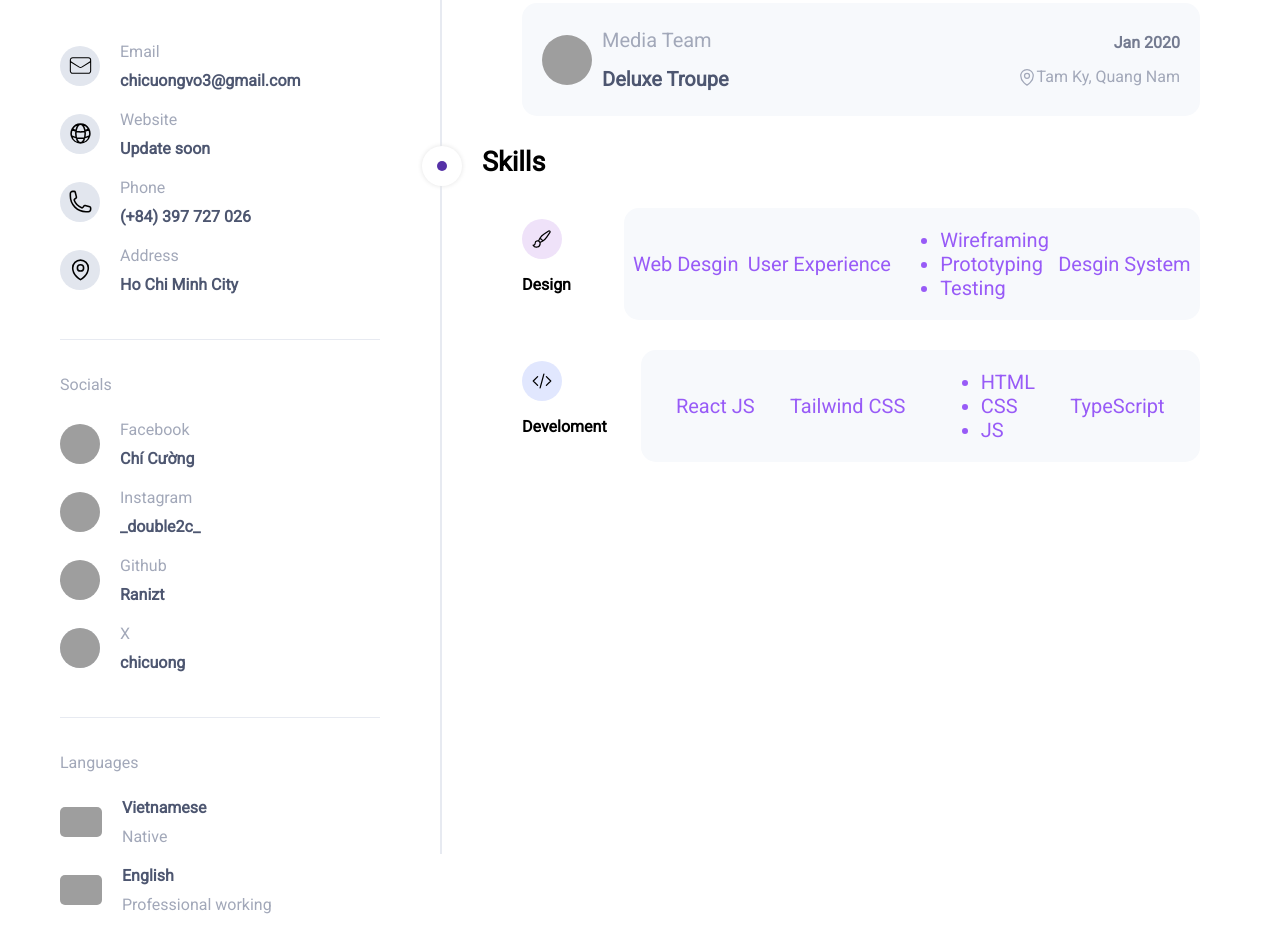
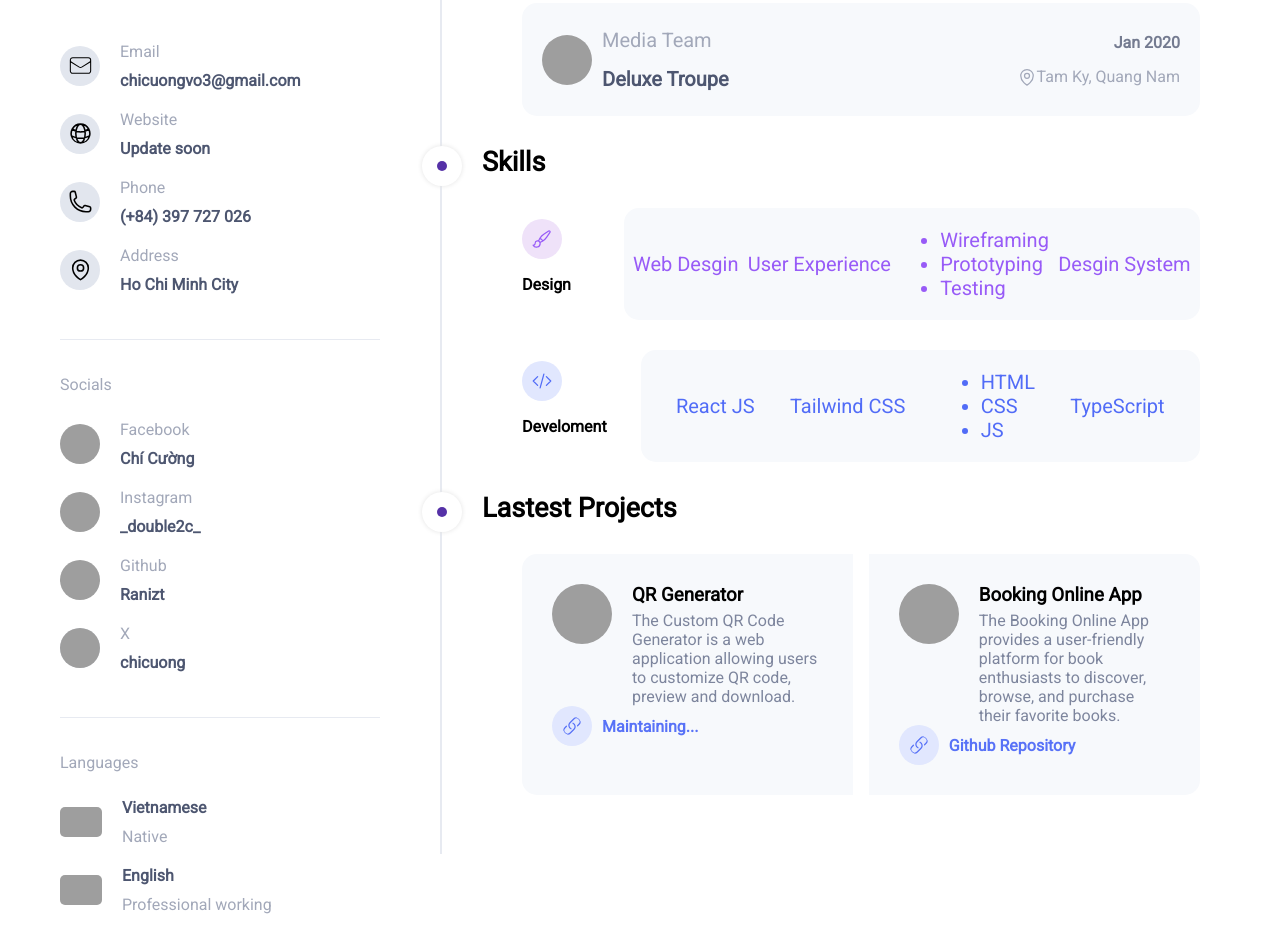
Before and after one commit to Ranizt/cv-online, a plain HTML site: page index.html in a window 1280 px wide. Shown: the part 435-1369 px from the top of the page. Drawn offline with Linux system fonts and the light colour scheme; grey boxes are pictures that could not be loaded.

Commit message:
Add Lastest Projects section

```diff
--- a/index.css
+++ b/index.css
@@ -248,10 +248,12 @@ section .content {
 
 .design {
   background-color: #efe2f9;
+  color: #985bf7;
 }
 
 .dev {
   background-color: #e1e7fe;
+  color: #516cf7;
 }
 
 .skill-topic {
@@ -268,7 +270,6 @@ section .content {
 }
 
 .skill-detail {
-  color: #985bf7;
   font-size: 20px;
 }
 
@@ -288,3 +289,69 @@ section .content {
   justify-content: space-evenly;
   border-radius: 15px;
 }
+
+.project-container {
+  width: 40%;
+  padding: 30px;
+  background-color: #f7f9fc;
+}
+
+.project-img {
+  width: 60px;
+  height: 60px;
+  border-radius: 50%;
+}
+
+.project-content {
+  display: flex;
+  flex-direction: row;
+  align-items: flex-start;
+}
+
+.project-name {
+  margin: 0 0 5px 20px;
+}
+
+.project-disc {
+  margin: 5px 0 0 20px;
+  color: #7d859d;
+}
+
+.project-link-container {
+  display: flex;
+  flex-direction: row;
+  align-items: center;
+}
+
+.project-link-container svg {
+  width: 20px;
+  height: 20px;
+  color: #5872f7;
+  padding: 10px;
+  background-color: #e1e7fe;
+  border-radius: 50%;
+}
+
+.project-link-container a {
+  color: #5872f7;
+  font-weight: bolder;
+  text-decoration: none;
+  cursor: pointer;
+  margin-left: 10px;
+}
+
+.projects-box {
+  display: flex;
+  flex-direction: row;
+  justify-content: space-between;
+}
+
+.project-container:first-child {
+  border-top-left-radius: 15px;
+  border-bottom-left-radius: 15px;
+}
+
+.project-container:last-child {
+  border-top-right-radius: 15px;
+  border-bottom-right-radius: 15px;
+}
--- a/index.html
+++ b/index.html
@@ -322,7 +322,7 @@
               </div>
               <p>Design</p>
             </div>
-            <div class="skill-detail-container">
+            <div class="skill-detail-container design">
               <div class="skill-detail">Web Desgin</div>
               <div class="skill-detail">User Experience</div>
               <div class="skill-detail">
@@ -355,7 +355,7 @@
               </div>
               <p>Develoment</p>
             </div>
-            <div class="skill-detail-container">
+            <div class="skill-detail-container dev">
               <div class="skill-detail">React JS</div>
               <div class="skill-detail">Tailwind CSS</div>
               <div class="skill-detail">
@@ -369,6 +369,90 @@
             </div>
           </div>
         </section>
+        <section class="section-container">
+          <div class="circle">
+            <div class="circle-center"></div>
+          </div>
+          <header>Lastest Projects</header>
+          <div class="content project">
+            <div class="projects-box">
+              <div class="project-container">
+                <article>
+                  <div class="project-content">
+                    <img
+                      class="project-img"
+                      src="https://e7.pngegg.com/pngimages/499/512/png-clipart-qr-code-barcode-computer-icons-qr-codewebsite-text-logo.png"
+                    />
+                    <div>
+                      <h3 class="project-name">QR Generator</h3>
+                      <p class="project-disc">
+                        The Custom QR Code Generator is a web application
+                        allowing users to customize QR code, preview and
+                        download.
+                      </p>
+                    </div>
+                  </div>
+                  <div class="project-link-container">
+                    <svg
+                      xmlns="http://www.w3.org/2000/svg"
+                      fill="none"
+                      viewBox="0 0 24 24"
+                      stroke-width="1.5"
+                      stroke="currentColor"
+                      class="w-6 h-6"
+                    >
+                      <path
+                        stroke-linecap="round"
+                        stroke-linejoin="round"
+                        d="M13.19 8.688a4.5 4.5 0 0 1 1.242 7.244l-4.5 4.5a4.5 4.5 0 0 1-6.364-6.364l1.757-1.757m13.35-.622 1.757-1.757a4.5 4.5 0 0 0-6.364-6.364l-4.5 4.5a4.5 4.5 0 0 0 1.242 7.244"
+                      />
+                    </svg>
+                    <a>Maintaining...</a>
+                  </div>
+                </article>
+              </div>
+              <div class="project-container">
+                <article>
+                  <div class="project-content">
+                    <img
+                      class="project-img"
+                      src="https://i.pinimg.com/originals/dd/64/da/dd64da585bc57cb05e5fd4d8ce873f57.png"
+                    />
+                    <div>
+                      <h3 class="project-name">Booking Online App</h3>
+                      <p class="project-disc">
+                        The Booking Online App provides a user-friendly platform
+                        for book enthusiasts to discover, browse, and purchase
+                        their favorite books.
+                      </p>
+                    </div>
+                  </div>
+                  <div class="project-link-container">
+                    <svg
+                      xmlns="http://www.w3.org/2000/svg"
+                      fill="none"
+                      viewBox="0 0 24 24"
+                      stroke-width="1.5"
+                      stroke="currentColor"
+                      class="w-6 h-6"
+                    >
+                      <path
+                        stroke-linecap="round"
+                        stroke-linejoin="round"
+                        d="M13.19 8.688a4.5 4.5 0 0 1 1.242 7.244l-4.5 4.5a4.5 4.5 0 0 1-6.364-6.364l1.757-1.757m13.35-.622 1.757-1.757a4.5 4.5 0 0 0-6.364-6.364l-4.5 4.5a4.5 4.5 0 0 0 1.242 7.244"
+                      />
+                    </svg>
+                    <a
+                      href="https://github.com/maikusobu/FrontEnd-BookOnline"
+                      target="_blank"
+                      >Github Repository</a
+                    >
+                  </div>
+                </article>
+              </div>
+            </div>
+          </div>
+        </section>
       </div>
     </div>
   </body>
```
